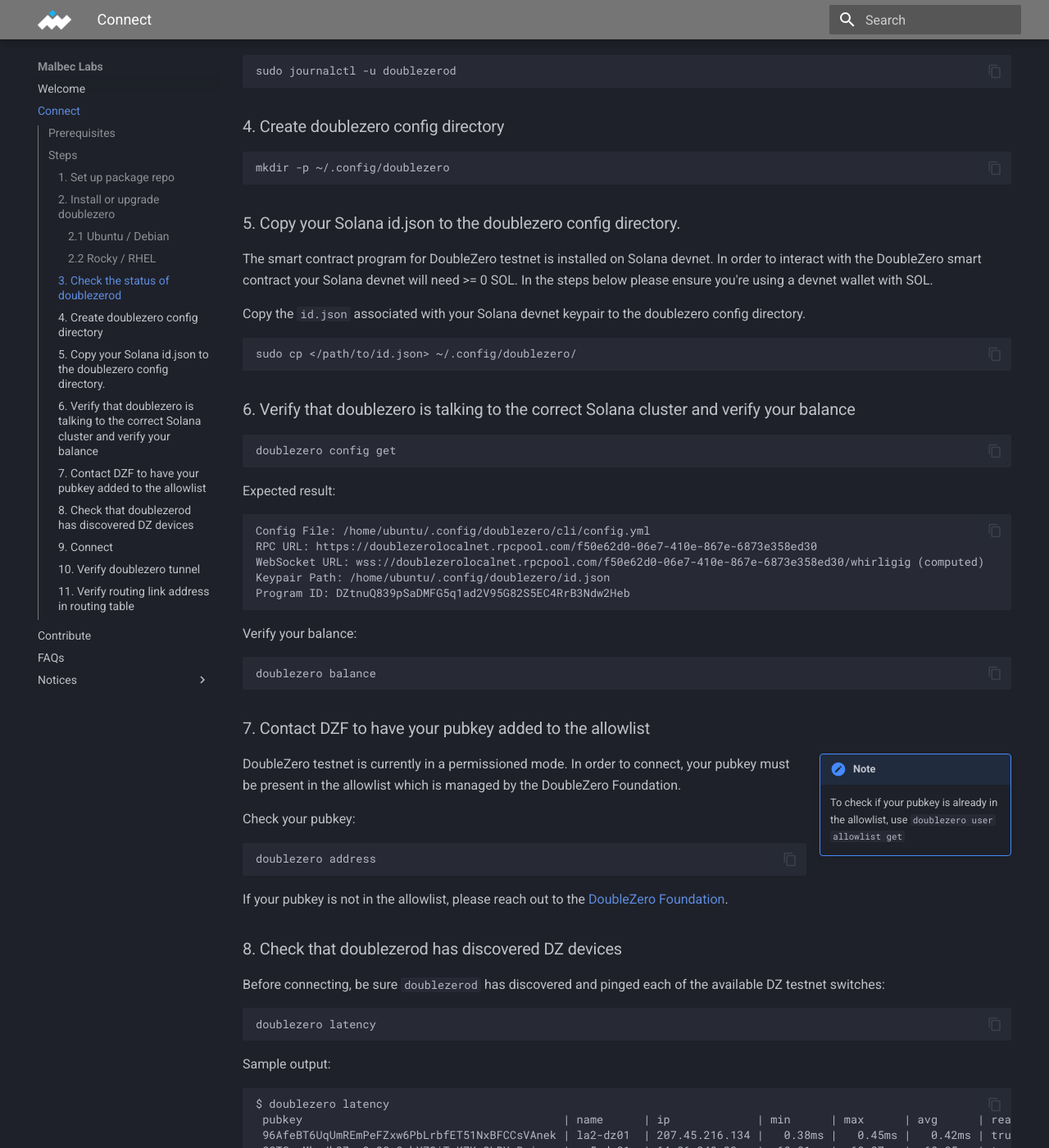
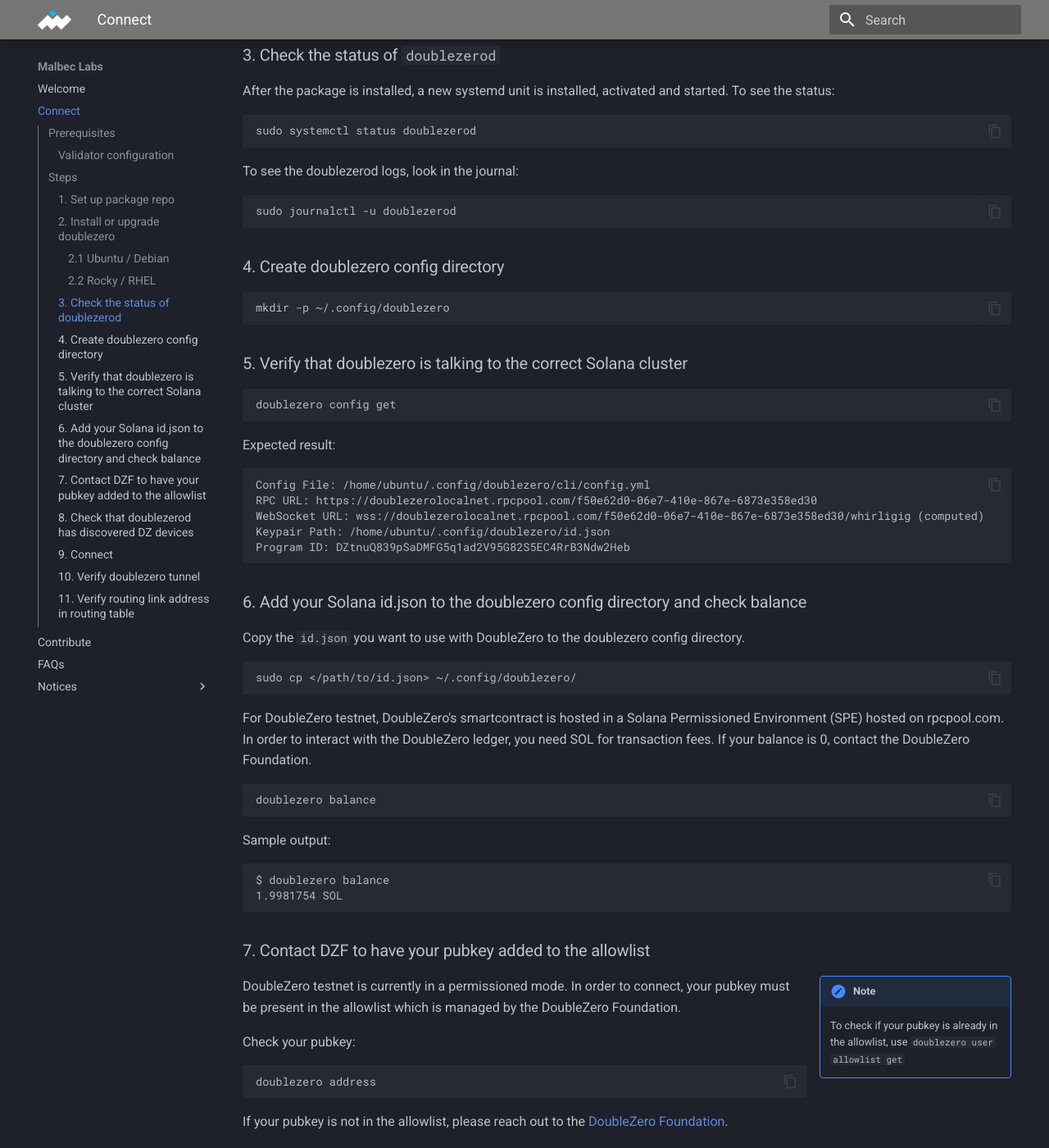
Before and after one commit to malbeclabs/docs, an MkDocs documentation site: the page built from docs/connect.md, in a window 1280 px wide and 1400 px high, scrolled down 1733 px. Shown: the whole window at 82% size. Built offline with MkDocs 1.6.1 and Material for MkDocs 9.7.7, drawn with Linux system fonts in a browser that asks for light colours; some of the changed text lies outside the part shown.

Commit message:
Connect.md - firedancer config and other 0.1.0 updates

````diff
--- a/docs/connect.md
+++ b/docs/connect.md
@@ -51,11 +51,19 @@
     This Agreement may not be transferred or assigned by User without the prior written consent of DZF. DZF may freely assign this Agreement. All notices required to be sent hereunder shall be sent by email (to DZF: legal@doublezero.xyz) and deemed received the day after sending (with transmission confirmed). If any provision of this Agreement is held to be invalid or unenforceable, the remaining provisions of this Agreement will remain in full force and effect. The waiver by either party of any default or breach of this Agreement shall not constitute a waiver of any other or subsequent default or breach. Neither party shall be liable for any delay or failure in performance due to acts of God, earthquakes, shortages of supplies, transportation difficulties, labor disputes, riots, war, fire, epidemics, and similar occurrences beyond its control, whether or not foreseeable. This Agreement together with any attachments constitutes the complete agreement between the parties and supersedes all prior or contemporaneous agreements or representations, written or oral, concerning the subject matter herein. This Agreement may not be modified or amended except in writing signed by a duly authorized representative of each party.
 
 ## Prerequisites
+!!! warning inline end
+    DoubleZero needs to be installed directly on your validator host, not in a container.
 - x86_64 server running Ubuntu or Rocky (doublezero uses minimal system resources and should run with no issue on any modern bare metal machine)
+- If you are running Firedancer, you will need to add the following to your `config.toml` file. (No additional configuration is required for Agave and Jito.)
+```
+[development.net]
+    provider = "socket"
+```
 - Internet connectivity with a public IP address (no NAT)
 - Your host firewall must allow inbound GRE (IP protocol 47) and BGP (TCP port 179).
 - Solana CLI (optional)
-- A Solana account for use with DoubleZero, with a balance of at least 1 SOL - refer to Solana docs
+
+### Validator configuration
 
 ## Steps
 ### 1. Set up package repo
@@ -75,7 +83,7 @@
 ```
 
 ### 2. Install or upgrade doublezero
-!!! tip inline end " "
+!!! tip inline end
     After this step you can perform doublezero read operations, such as `doublezero device list`.
 
 Now that we have the repo set up, we can install DoubleZero and start the DoubleZero daemon process (doublezerod) using the appropriate commands below for your operating system:
@@ -121,15 +129,7 @@
 mkdir -p ~/.config/doublezero
 ```
 
-### 5. Copy your Solana id.json to the doublezero config directory.
-The smart contract program for DoubleZero testnet is installed on Solana devnet. In order to interact with the DoubleZero smart contract your Solana devnet will need >= 0 SOL. In the steps below please ensure you're using a devnet wallet with SOL.
-
-Copy the `id.json` associated with your Solana devnet keypair to the doublezero config directory.
-```
-sudo cp </path/to/id.json> ~/.config/doublezero/
-```
-
-### 6. Verify that doublezero is talking to the correct Solana cluster and verify your balance
+### 5. Verify that doublezero is talking to the correct Solana cluster
 ```
 doublezero config get
 ```
@@ -143,9 +143,22 @@
 Program ID: DZtnuQ839pSaDMFG5q1ad2V95G82S5EC4RrB3Ndw2Heb
 ```
 
-Verify your balance:
+### 6. Add your Solana id.json to the doublezero config directory and check balance
+Copy the `id.json` you want to use with DoubleZero to the doublezero config directory.
+```
+sudo cp </path/to/id.json> ~/.config/doublezero/
+```
+
+For DoubleZero testnet, DoubleZero's smartcontract is hosted in a Solana Permissioned Environment (SPE) hosted on rpcpool.com. In order to interact with the DoubleZero ledger, you need SOL for transaction fees. If your balance is 0, contact the DoubleZero Foundation.
+
 ```
 doublezero balance
+```
+
+Sample output:
+```
+$ doublezero balance
+1.9981754 SOL
 ```
 
 ### 7. Contact DZF to have your pubkey added to the allowlist
````
